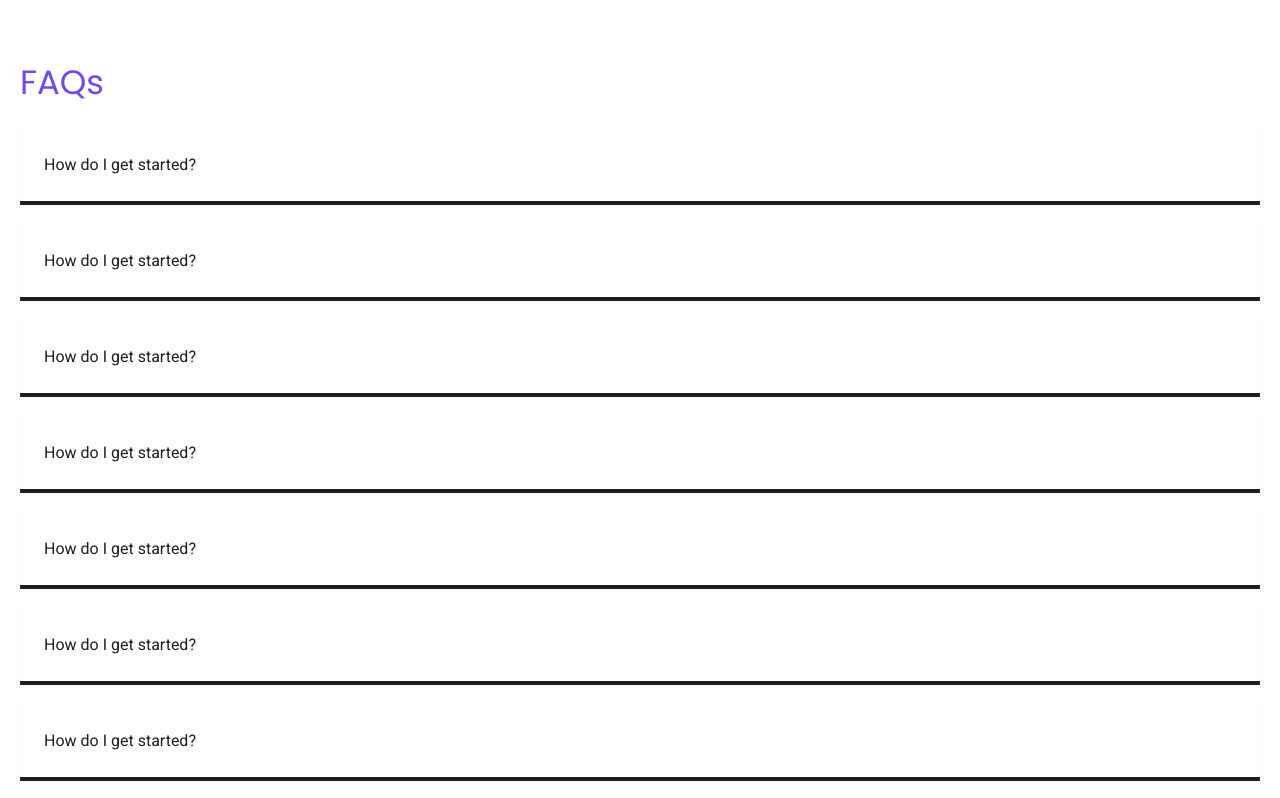
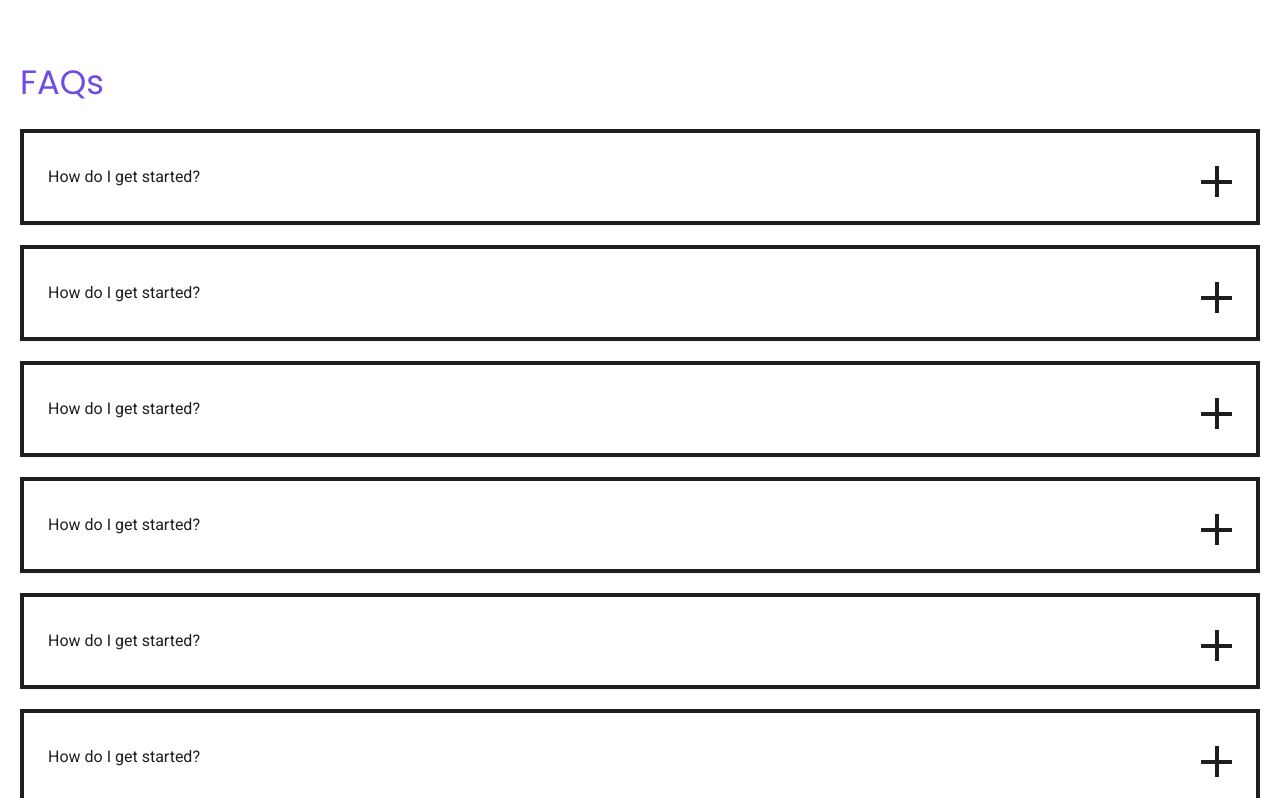
Before and after one commit to pmita/ahandymaninnewcastle.co.uk, a Next.js app: page / in a window 1280 px wide. Shown: the part 1242-2040 px from the top of the page. Built offline with nearby package versions, Linux system fonts and the light colour scheme.

Commit message:
feat(faqs): implementing collapsiable functionality

```diff
--- a/components/faq.tsx
+++ b/components/faq.tsx
@@ -20,7 +20,7 @@ export const FAQ = () => {
       {faq.map((item) => (
         <Accordion
           key={item.id}
-          className={cn("border-primary border-solid border-b-[0.3rem]")}
+          className={cn("border-primary border-solid border-[0.3rem]")}
           question={item.question}
           answer={item.answer}
         />
--- a/components/ui/accordion.tsx
+++ b/components/ui/accordion.tsx
@@ -1,6 +1,7 @@
 import * as React from "react"
 // UTILS
 import { cn } from '@/utils/helpers';
+import { MinusSymbolSVG, PlusSymbolSVG } from "../SVGs";
 
 
 interface IAccordionItem extends React.HTMLAttributes<HTMLDivElement> {
@@ -33,9 +34,10 @@ export const Accordion = React.forwardRef<HTMLDivElement, IAccordion>(({ classNa
     >
       <AccordionTitle
         onClick={onClick}
-        className={cn("border-solid border-primary")}
+        className={cn("border-solid border-primary flex flex-row justify-between items-center cursor-pointer")}
       >
         <h2>{question}</h2>
+        {isOpen ? <MinusSymbolSVG width={40} height={40} fill="#1E1E1E"/> : <PlusSymbolSVG width={40} height={40} fill="#1E1E1E"/>}
       </AccordionTitle>
       <AccordionContent
         className={cn("bg-alternate text-secondary", isOpen ? "block" : "hidden")}
```
